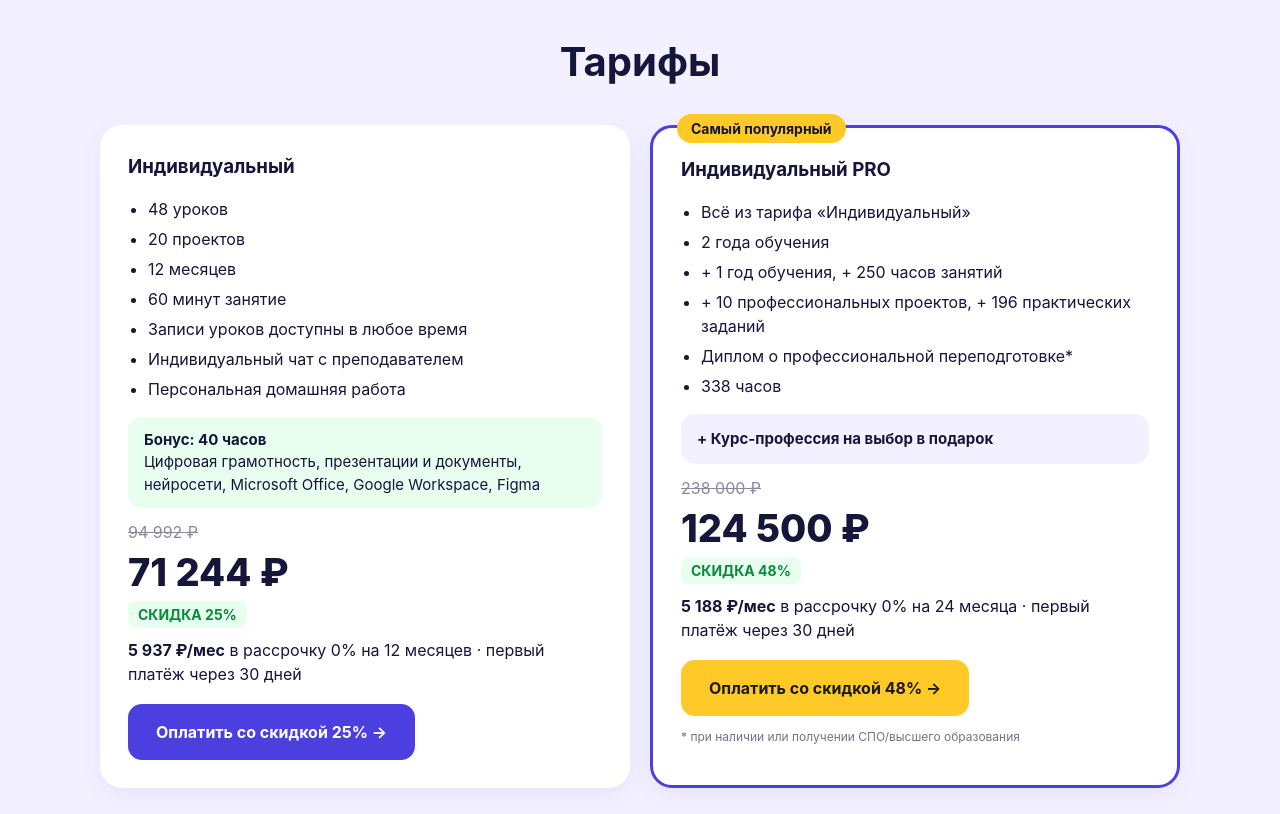
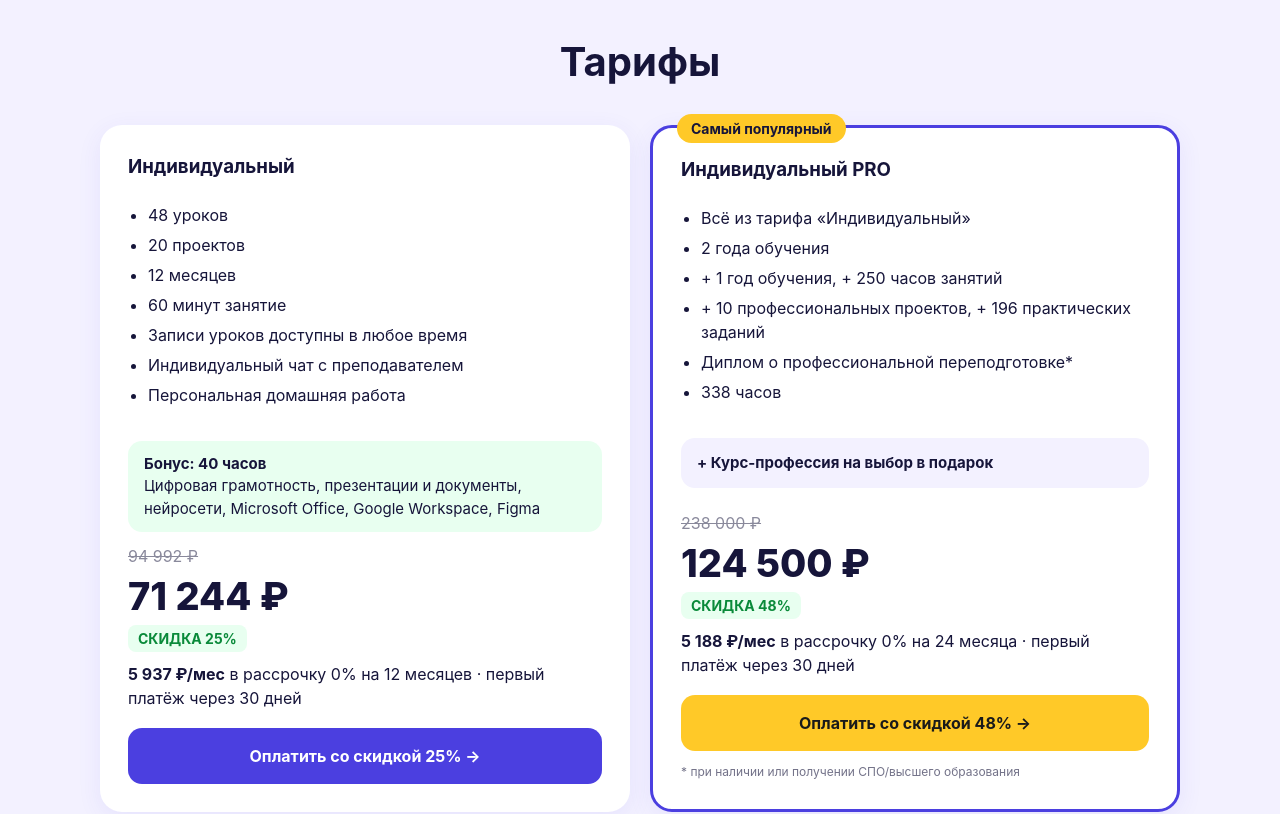
Before and after one commit to godoffear/eduson-kids-landing, a plain HTML site: page index.html in a window 1280 px wide. Shown: the part 3600-4414 px from the top of the page. Drawn offline with Linux system fonts and the light colour scheme.

Commit message:
Align price cards

```diff
--- a/index.html
+++ b/index.html
@@ -64,6 +64,7 @@ footer b{color:#fff;display:block;margin-bottom:8px}footer a{color:#bbb;text-dec
 .collage{width:100%;display:block}
 @media(max-width:800px){.howbox{padding:28px 18px}.howgrid{grid-template-columns:1fr}}
 details.gift summary{cursor:pointer;font-weight:700;list-style:none}details.gift summary::-webkit-details-marker{display:none}details.gift[open] summary{color:var(--p)}
+.price{display:flex;flex-direction:column}.price .pb{margin-top:auto}.price .pb .btn{display:block;text-align:center}.price .pb p.fn{min-height:0}
 </style></head><body>
 
 <header class="hero"><div class="w">
@@ -142,16 +143,16 @@ details.gift summary{cursor:pointer;font-weight:700;list-style:none}details.gift
   <div class="card price"><h3>Индивидуальный</h3>
    <ul><li>48 уроков</li><li>20 проектов</li><li>12 месяцев</li><li>60 минут занятие</li><li>Записи уроков доступны в любое время</li><li>Индивидуальный чат с преподавателем</li><li>Персональная домашняя работа</li></ul>
    <div class="bonus"><b>Бонус: 40 часов</b><br>Цифровая грамотность, презентации и документы, нейросети, Microsoft Office, Google Workspace, Figma</div>
-   <div class="old">94 992 ₽</div><div class="new">71 244 ₽</div><span class="off">СКИДКА 25%</span>
+   <div class="pb"><div class="old">94 992 ₽</div><div class="new">71 244 ₽</div><span class="off">СКИДКА 25%</span>
    <p style="margin:10px 0 18px"><b>5 937 ₽/мес</b> в рассрочку 0% на 12 месяцев · первый платёж через 30 дней</p>
-   <a class="btn b" href="#">Оплатить со скидкой 25% →</a></div>
+   <a class="btn b" href="#">Оплатить со скидкой 25% →</a></div></div>
   <div class="card price pop"><span class="tag">Самый популярный</span><h3>Индивидуальный PRO</h3>
    <ul><li>Всё из тарифа «Индивидуальный»</li><li>2 года обучения</li><li>+ 1 год обучения, + 250 часов занятий</li><li>+ 10 профессиональных проектов, + 196 практических заданий</li><li>Диплом о профессиональной переподготовке*</li><li>338 часов</li></ul>
    <details class="gift"><summary>+ Курс-профессия на выбор в подарок</summary><p style="margin-top:10px">Фронтенд-разработчик · Веб-дизайнер · Аналитик данных · Python-разработчик · Инженер по тестированию · Data Scientist · Project Manager в ИТ</p><p style="margin-top:8px"><small>Поможем выбрать свою ИТ-профессию</small></p></details>
-   <div class="old">238 000 ₽</div><div class="new">124 500 ₽</div><span class="off">СКИДКА 48%</span>
+   <div class="pb"><div class="old">238 000 ₽</div><div class="new">124 500 ₽</div><span class="off">СКИДКА 48%</span>
    <p style="margin:10px 0 18px"><b>5 188 ₽/мес</b> в рассрочку 0% на 24 месяца · первый платёж через 30 дней</p>
    <a class="btn" href="#">Оплатить со скидкой 48% →</a>
-   <p style="font-size:12px;opacity:.6;margin-top:12px">* при наличии или получении СПО/высшего образования</p></div>
+   <p style="font-size:12px;opacity:.6;margin-top:12px">* при наличии или получении СПО/высшего образования</p></div></div>
  </div>
  <div class="logos2"><img src="img/i12.png" alt="Награда" style="height:90px"></div>
 </div></section>
```
